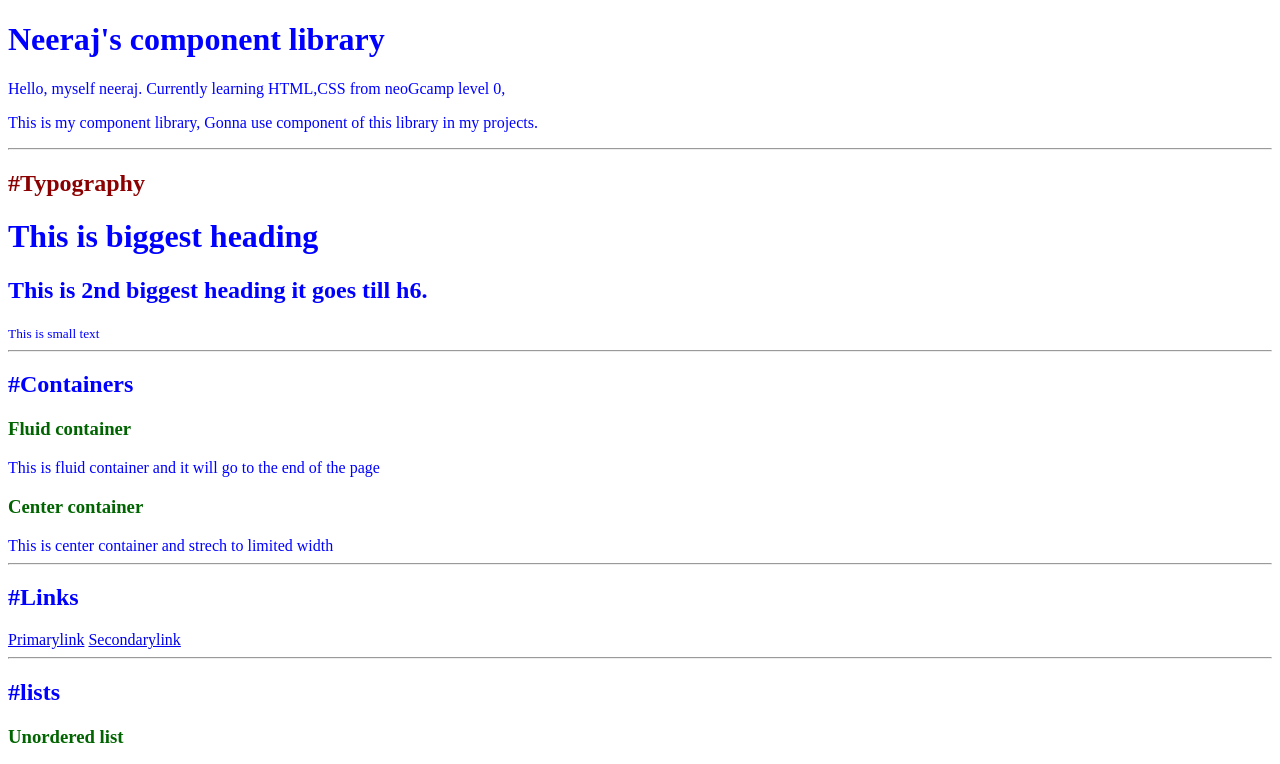
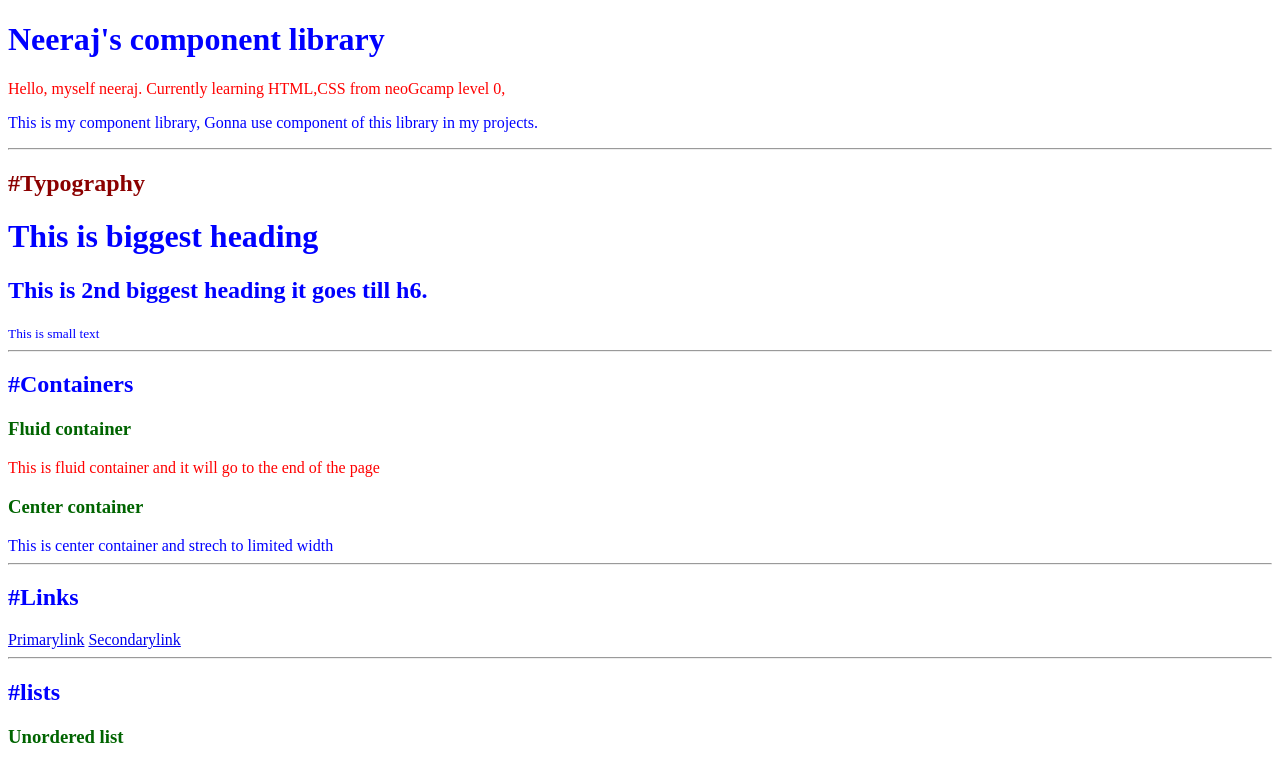
Before and after one commit to Neerajd3vv/neeraj-neoGcamp-lesson3, a plain HTML site: page index.html in a window 1280 px wide. Shown: the top 764 px of the page. Drawn offline with Linux system fonts and the light colour scheme.

Commit message:
css: import & selesctors

```diff
--- a/index.html
+++ b/index.html
@@ -10,7 +10,7 @@
 
 <body>
     <h1>Neeraj's component library</h1>
-    <p>
+    <p class="para">
         Hello, myself neeraj. Currently learning HTML,CSS from neoGcamp level 0,</p>
     <p>This is my component library, Gonna use component of this library in my projects.
     </p>
@@ -25,7 +25,7 @@
     <hr>
     <h2>#Containers</h2>
     <h3>Fluid container</h3>
-    <div>This is fluid container and it will go to the end of the page</div>
+    <div class="para">This is fluid container and it will go to the end of the page</div>
     <h3>Center container</h3>
     <div>
         This is center container and strech to limited width
--- a/styles.css
+++ b/styles.css
@@ -8,3 +8,6 @@ h3{
 #typohead{
     color:darkred
 }
+.para{
+    color:red
+}
```
